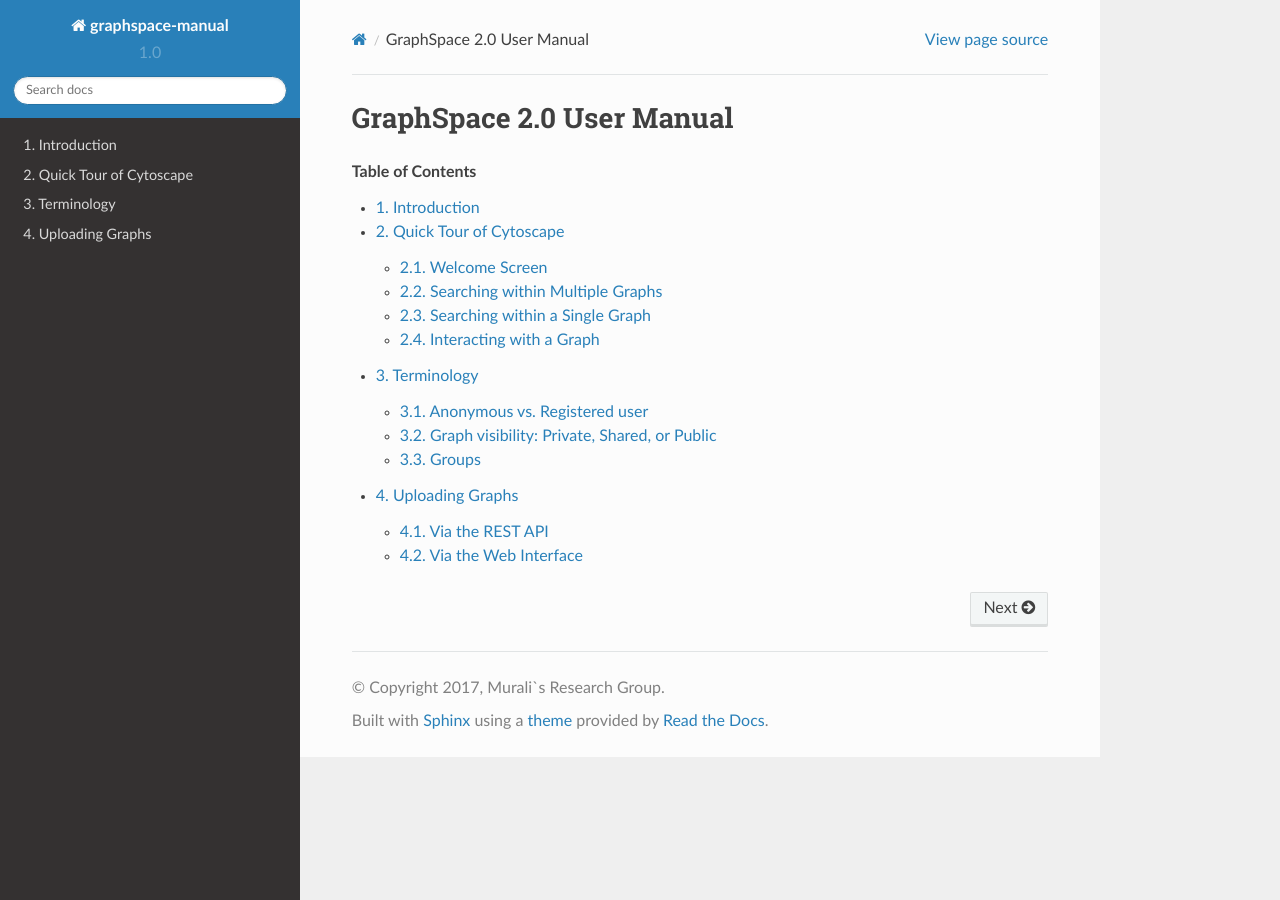
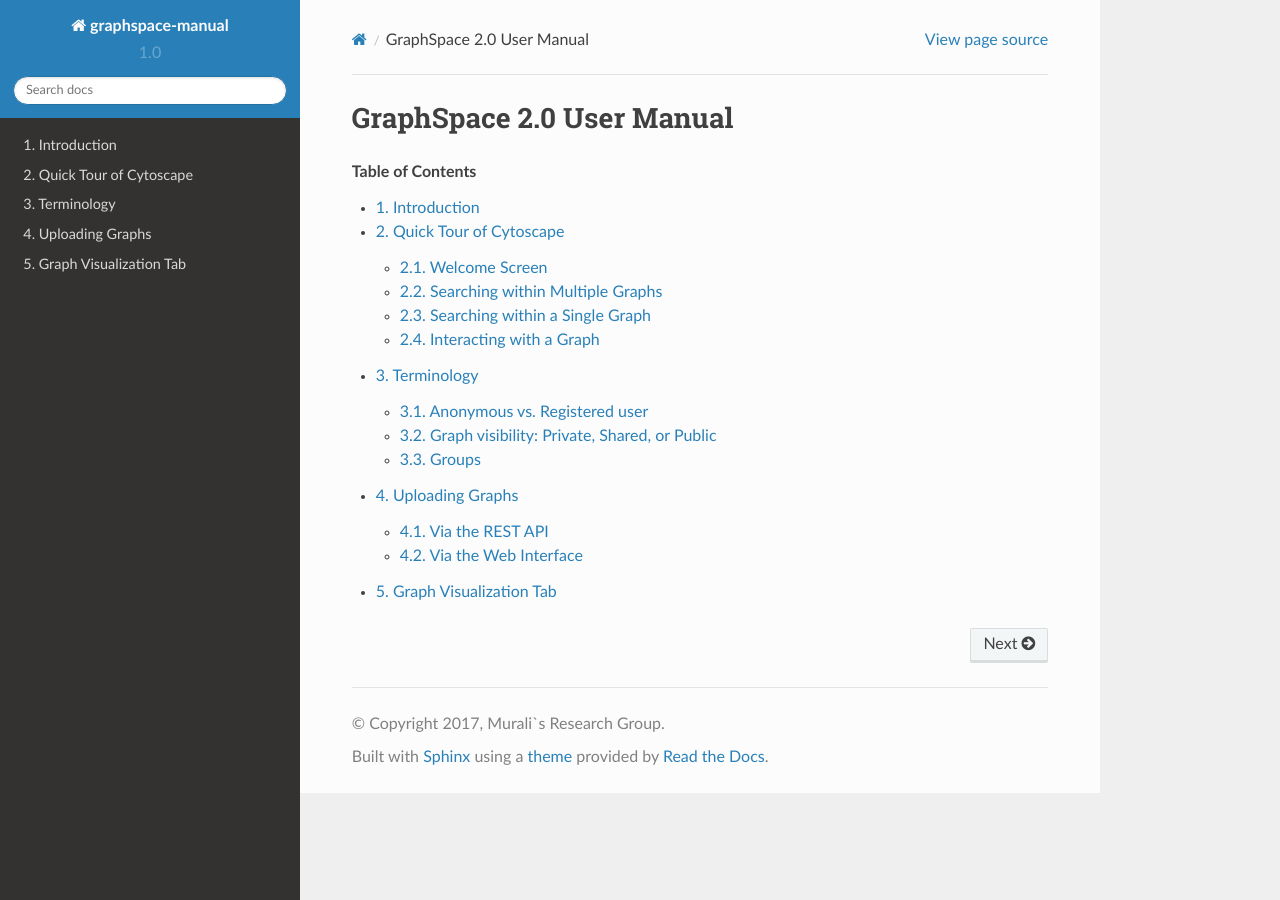
Before and after one commit to adbharadwaj/graphspace-manual, a Sphinx documentation site: the page built from docs/index.rst, in a window 1280 px wide. Built offline with Sphinx 7.4.7 and the Read the Docs theme 2.0.0, drawn with Linux system fonts in a browser that asks for light colours.

Commit message:
Update index.rst

```diff
--- a/docs/index.rst
+++ b/docs/index.rst
@@ -16,3 +16,4 @@ GraphSpace 2.0 User Manual
    Quick_Tour_of_GraphSpace
    Terminology
    Uploading_Graphs
+   Graph_Visualization_Tab
```
